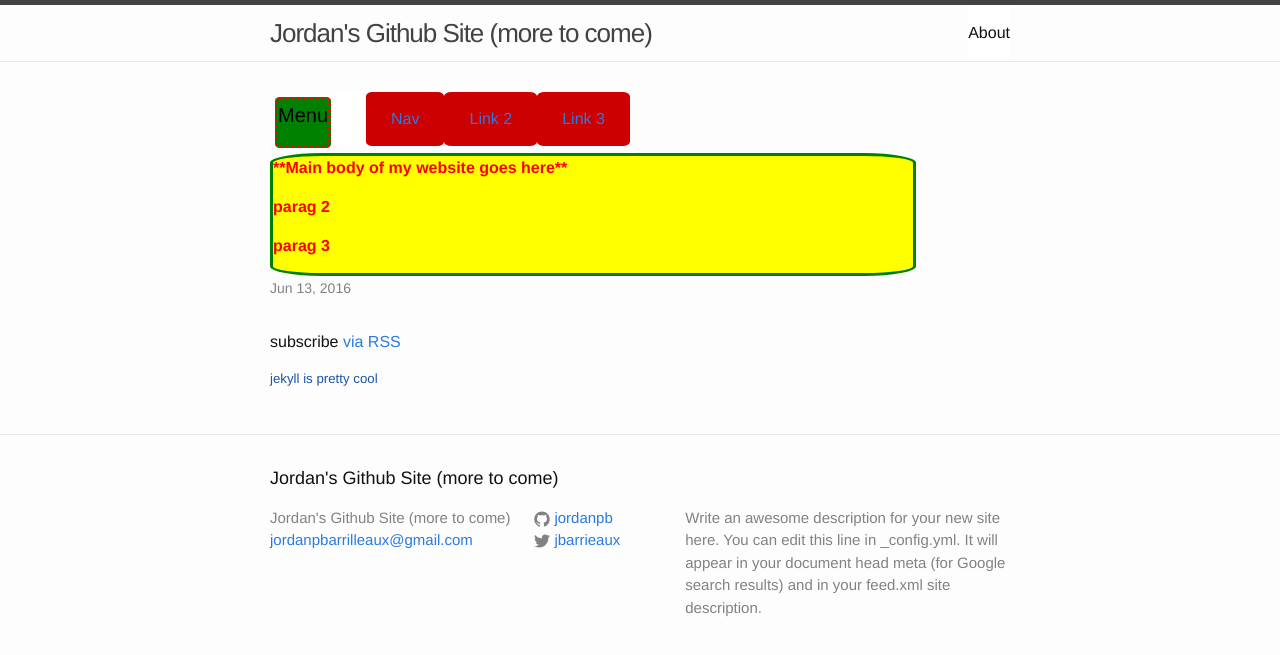
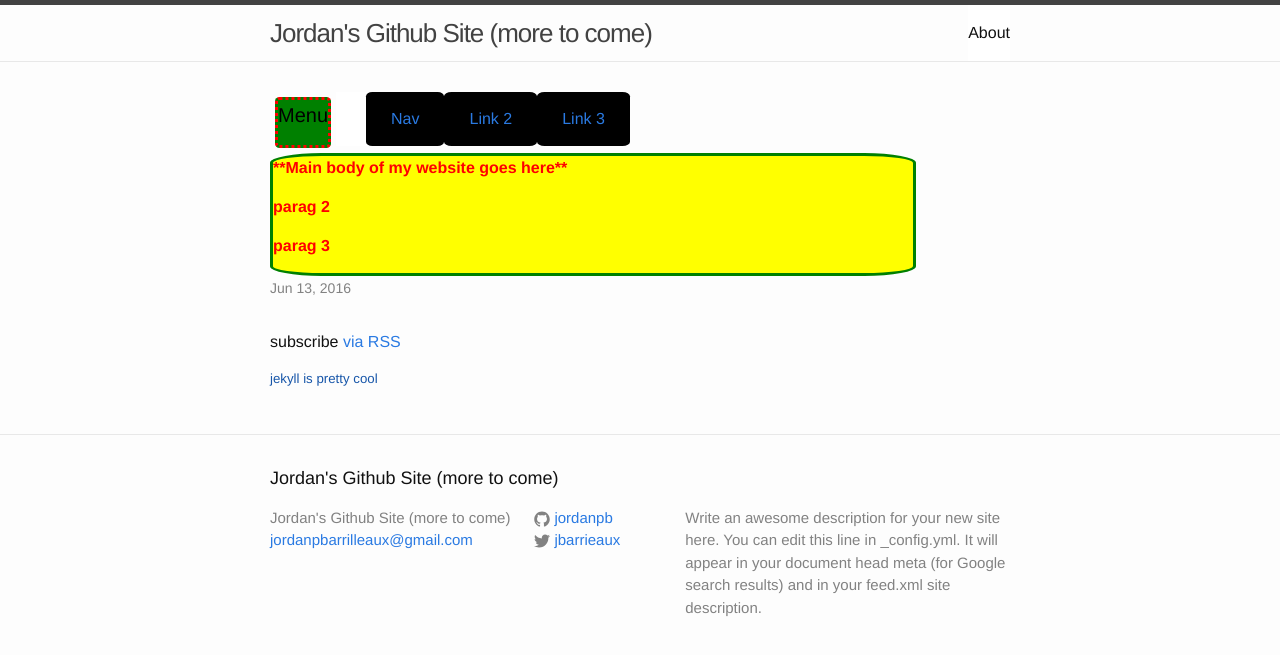
Before and after one commit to Jordanpb/codeacademyTest, a Jekyll site: the page built from index.html, in a window 1280 px wide. Shown: the top 655 px of the page. Built offline with Jekyll 4.4.1, drawn with Linux system fonts in a browser that asks for light colours.

Commit message:
Update _layout.scss

```diff
--- a/_sass/_layout.scss
+++ b/_sass/_layout.scss
@@ -6,7 +6,7 @@
 //BEGIN BORROWED CSS FOR DROP DOWN MENU
  nav {background:#FFF;float:left;}
  nav ul {text-align:center;}
- nav ul li {float:left;display:inline;background-color:#cc0000;font-weight:20;border:0px solid red;border-radius:8%;}
+ nav ul li {float:left;display:inline;background-color:#000000;font-weight:20;border:0px solid red;border-radius:8%;}
  nav ul li:hover {background:#E6E6E6;}
  nav ul li a {display:block;padding:15px 25px;}
  nav ul li a:hover {text-decoration: none;font-weight:bold;}
```
